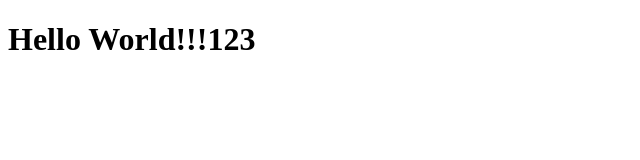
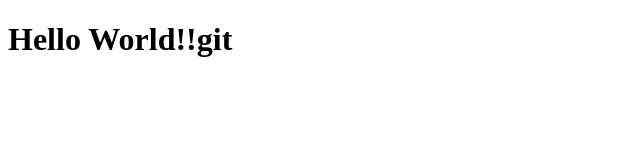
Before and after one commit to adindaysafitri/exercise1-revoU, a plain HTML site: page index.html in a window 1280 px wide. Shown: the full height of the page, 0-640 px from the left. Drawn offline with Linux system fonts and the light colour scheme.

Commit message:
third commit

```diff
--- a/index.html
+++ b/index.html
@@ -4,6 +4,6 @@
         <title>Hello World</title>
     </head>
     <body>
-        <h1>Hello World!!!123</h1>
+        <h1>Hello World!!git</h1>
     </body>
 </html>
```
